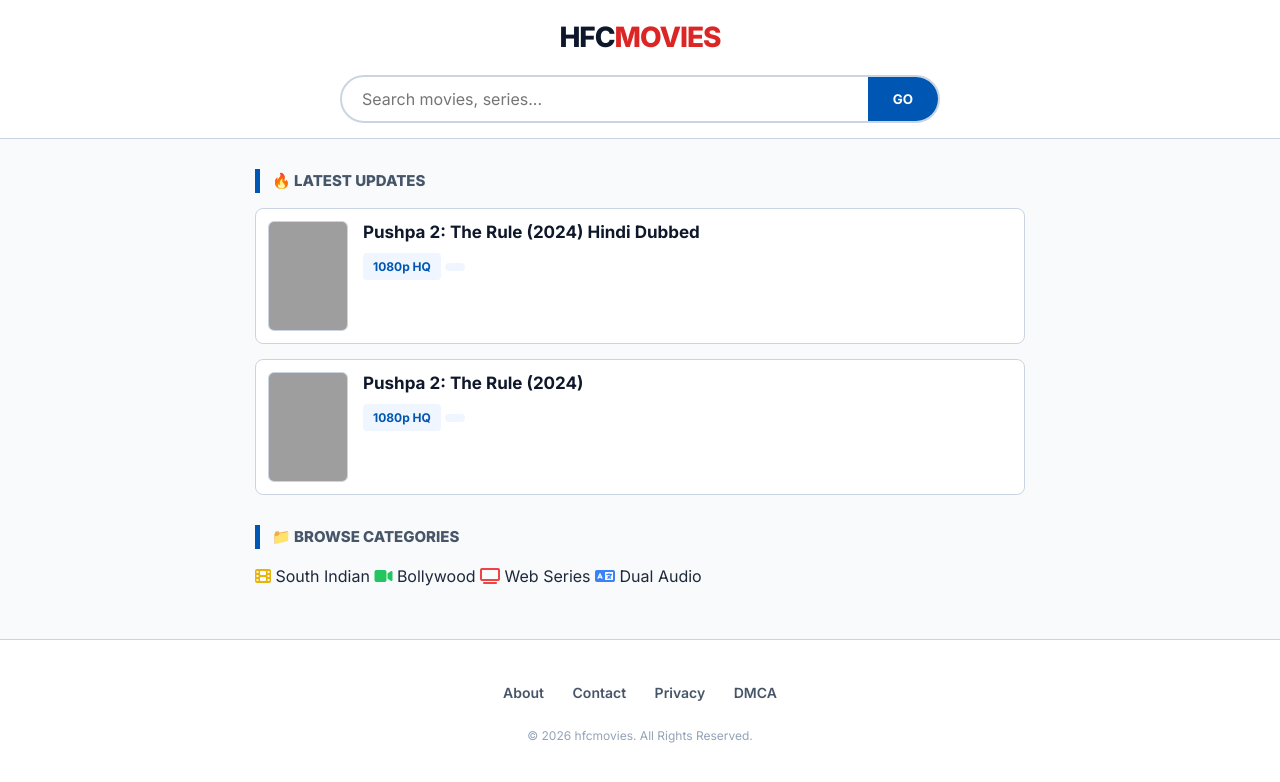
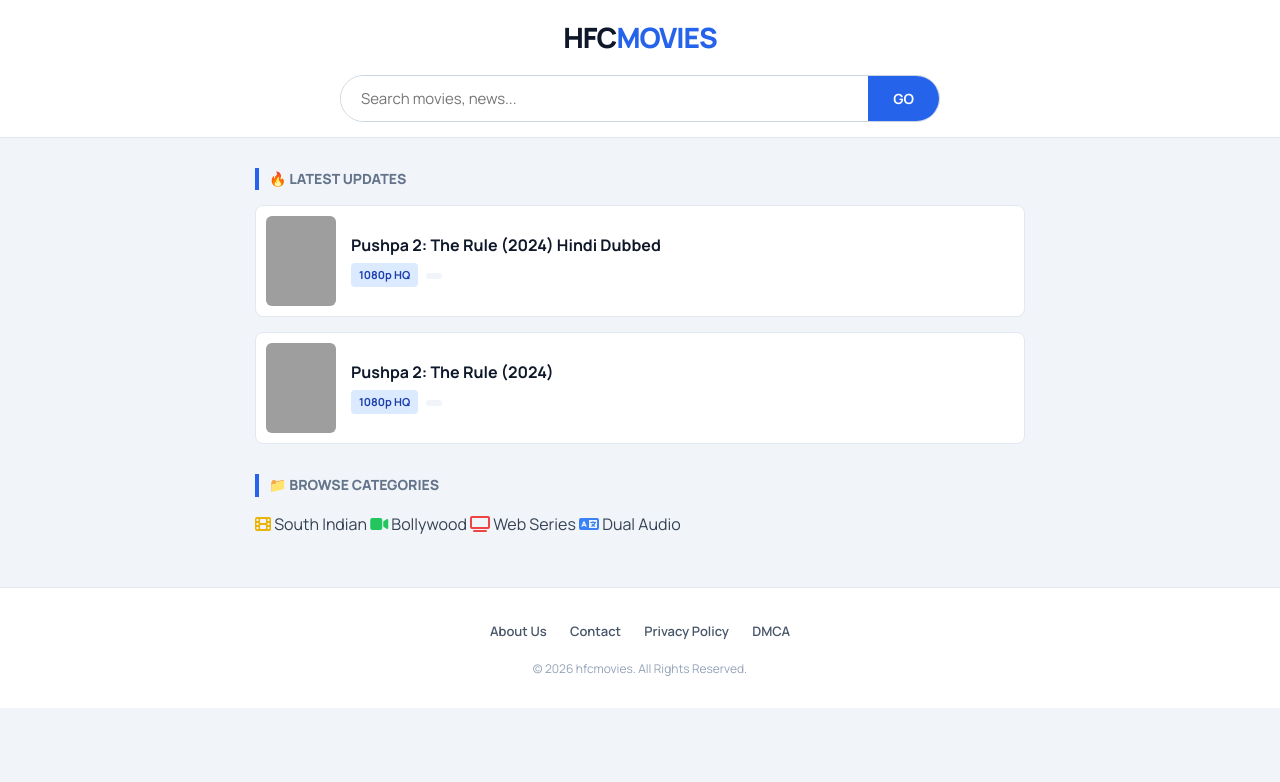
Before and after one commit to narpatprihar2004-boop/hfcmovies, a Jekyll site: the page built from index.html, in a window 1280 px wide, cut to the strip 0-782 px from the top of the page. Built offline with Jekyll 4.4.1, drawn with Linux system fonts in a browser that asks for light colours; the list of posts is cut into pages by our own code; grey boxes are pictures that could not be loaded.

Commit message:
Update default.html

```diff
--- a/_layouts/default.html
+++ b/_layouts/default.html
@@ -3,137 +3,120 @@
 <head>
     <meta charset="UTF-8">
     <meta name="viewport" content="width=device-width, initial-scale=1.0">
-    <title>{{ page.title }}</title>
+    {% seo %}
     <meta name="theme-color" content="#ffffff">
-    {% seo %}
 
     <link rel="preconnect" href="https://fonts.googleapis.com">
     <link rel="preconnect" href="https://fonts.gstatic.com" crossorigin>
-    <link href="https://fonts.googleapis.com/css2?family=Inter:wght@400;600;700;800&display=swap" rel="stylesheet">
+    <link href="https://fonts.googleapis.com/css2?family=Manrope:wght@400;600;700;800&display=swap" rel="stylesheet">
     <link rel="stylesheet" href="https://cdnjs.cloudflare.com/ajax/libs/font-awesome/6.4.0/css/all.min.css">
 
     <style>
-        /* --- 1. ACCESSIBLE VARIABLES (High Contrast) --- */
+        /* --- 1. CORE VARIABLES (High Contrast for Accessibility) --- */
         :root {
-            --primary: #0056b3; /* Darker Blue for Contrast */
+            --primary: #2563eb; /* Professional Blue */
             --dark: #0f172a;
-            --light: #f8fafc;
+            --light: #f1f5f9;
             --white: #ffffff;
-            --text: #1e293b;    /* Dark Slate for readability */
-            --text-gray: #475569; /* Accessible Gray */
-            --border: #cbd5e1;
+            --text: #334155;
+            --border: #e2e8f0;
             --radius: 8px;
         }
 
         /* RESET */
-        * { margin: 0; padding: 0; box-sizing: border-box; font-family: 'Inter', sans-serif; }
-        body { background-color: var(--light); color: var(--text); padding-bottom: 50px; line-height: 1.6; }
+        * { margin: 0; padding: 0; box-sizing: border-box; font-family: 'Manrope', sans-serif; }
+        body { background-color: var(--light); color: var(--text); padding-bottom: 40px; line-height: 1.6; }
         a { text-decoration: none; color: inherit; transition: 0.2s; }
         img { display: block; max-width: 100%; height: auto; }
-        button { cursor: pointer; }
 
-        /* --- HEADER (Nav Fix) --- */
+        /* --- HEADER --- */
         header {
             background: var(--white); border-bottom: 1px solid var(--border);
             padding: 15px 20px; text-align: center;
+            /* Sticky hata diya hai demand ke hisab se */
         }
-        .logo {
-            font-size: 28px; font-weight: 900; color: var(--dark);
-            letter-spacing: -1px; text-transform: uppercase; display: inline-block;
+        .logo { font-size: 28px; font-weight: 800; color: var(--dark); letter-spacing: -1px; display:inline-block; }
+        .logo span { color: var(--primary); }
+
+        /* SEARCH BAR */
+        .search-box {
+            margin: 15px auto 0; max-width: 600px; display: flex;
+            background: #fff; border-radius: 50px; border: 1px solid #cbd5e1; overflow: hidden;
         }
-        .logo span { color: #dc2626; } /* Red Accent */
-
-        /* Search Bar */
-        .search-wrap {
-            margin: 15px auto 0; max-width: 600px; display: flex;
-            background: #fff; border-radius: 50px; border: 2px solid var(--border);
-        }
-        .s-input {
-            flex: 1; border: none; background: transparent; padding: 12px 20px;
-            outline: none; font-size: 16px; color: var(--text);
-        }
-        .s-btn {
-            background: var(--primary); color: white; border: none; padding: 0 25px;
-            border-radius: 0 50px 50px 0; font-weight: 700; aria-label: "Search";
-        }
+        .s-input { flex: 1; border: none; padding: 12px 20px; outline: none; font-size: 15px; }
+        .s-btn { background: var(--primary); color: white; border: none; padding: 0 25px; font-weight: 700; font-size: 14px; }
 
         /* --- CONTAINER --- */
         .container { max-width: 800px; margin: 20px auto; padding: 0 15px; }
 
-        /* --- LIST STYLE (Home) --- */
+        /* --- HOME LIST --- */
         .sec-head {
-            font-size: 15px; font-weight: 800; text-transform: uppercase; color: var(--text-gray);
-            margin: 30px 0 15px; border-left: 5px solid var(--primary); padding-left: 12px;
-            display: flex; align-items: center; justify-content: space-between;
+            font-size: 14px; font-weight: 800; text-transform: uppercase; color: #64748b;
+            margin: 30px 0 15px; border-left: 4px solid var(--primary); padding-left: 10px;
+            display: flex; align-items: center; gap: 8px;
         }
 
         .movie-card {
-            display: flex; background: var(--white); padding: 12px; border-radius: var(--radius);
+            display: flex; background: var(--white); padding: 10px; border-radius: var(--radius);
             margin-bottom: 15px; border: 1px solid var(--border);
-            align-items: flex-start; transition: transform 0.2s;
+            align-items: center; transition: transform 0.2s;
         }
-        .movie-card:hover { transform: translateY(-2px); border-color: var(--primary); }
+        .movie-card:hover { transform: translateY(-3px); border-color: var(--primary); }
 
-        .mc-img {
-            width: 80px; height: 110px; object-fit: cover; border-radius: 6px;
-            flex-shrink: 0; background: #e2e8f0; border: 1px solid var(--border);
+        .mc-img { width: 70px; height: 90px; object-fit: cover; border-radius: 6px; flex-shrink: 0; background: #eee; }
+        .mc-info { padding-left: 15px; flex: 1; }
+        .mc-title { font-size: 16px; font-weight: 700; color: var(--dark); line-height: 1.3; margin-bottom: 5px; }
+
+        .tag { font-size: 11px; font-weight: 700; padding: 3px 8px; border-radius: 4px; display: inline-block; margin-right: 5px; }
+        .t-blue { background: #dbeafe; color: #1e40af; }
+        .t-gray { background: #f1f5f9; color: #475569; }
+
+        /* --- FOLDER LIST --- */
+        .folder-list { display: flex; flex-direction: column; gap: 10px; }
+        .folder-item {
+            background: white; padding: 15px; border-radius: var(--radius); border: 1px solid var(--border);
+            display: flex; align-items: center; justify-content: space-between; font-weight: 700; color: var(--dark);
         }
-        .mc-info { padding-left: 15px; flex: 1; }
-        .mc-title {
-            font-size: 17px; font-weight: 700; color: var(--dark);
-            line-height: 1.4; margin-bottom: 8px;
-        }
-
-        .tag {
-            font-size: 12px; font-weight: 700; padding: 4px 10px; border-radius: 4px;
-            background: #eff6ff; color: var(--primary); display: inline-block;
-        }
+        .folder-left { display: flex; align-items: center; gap: 10px; }
+        .folder-icon { color: #f59e0b; font-size: 20px; }
 
         /* --- POST PAGE --- */
-        .post-wrap { background: white; padding: 25px; border-radius: var(--radius); border: 1px solid var(--border); }
-
-        /* Back Button */
-        .top-back-btn {
-            display: inline-flex; align-items: center; gap: 8px;
-            font-weight: 700; color: var(--primary); margin-bottom: 20px;
-            font-size: 14px;
-        }
-        .top-back-btn:hover { text-decoration: underline; }
+        .post-box { background: white; padding: 20px; border-radius: var(--radius); border: 1px solid var(--border); }
+        .hero { width: 100%; border-radius: var(--radius); margin-bottom: 25px; border: 1px solid var(--border); }
 
         /* Table */
-        .info-tbl { width: 100%; border-collapse: collapse; margin-bottom: 25px; font-size: 15px; }
+        .info-tbl { width: 100%; border-collapse: collapse; margin-bottom: 25px; font-size: 14px; }
         .info-tbl td { padding: 12px; border-bottom: 1px solid var(--border); }
         .info-tbl tr:nth-child(odd) { background: #f8fafc; }
         .info-tbl td:first-child { font-weight: 700; width: 30%; color: var(--dark); }
 
-        /* Download Section */
-        .dl-zone {
-            background: #f0f9ff; border: 2px dashed #0ea5e9; padding: 25px;
-            border-radius: 12px; text-align: center; margin-top: 40px;
+        /* News Box (Professional) */
+        .news-card {
+            background: #fff; border: 1px solid var(--border); padding: 15px;
+            border-radius: 8px; margin-bottom: 15px; border-left: 4px solid #ef4444;
         }
-        .flight-warn {
-            background: #fef2f2; color: #b91c1c; font-size: 13px; font-weight: 700;
-            padding: 10px; border-radius: 6px; margin-bottom: 20px; border: 1px solid #fecaca;
+        .news-src { font-size: 11px; font-weight: 800; text-transform: uppercase; color: #64748b; margin-bottom: 5px; }
+        .news-link { color: var(--primary); font-weight: 700; font-size: 13px; text-decoration: underline; display: block; margin-top: 5px; }
+
+        /* Comments */
+        .comm-box { display: flex; gap: 12px; margin-bottom: 15px; border-bottom: 1px solid #f1f5f9; padding-bottom: 15px; }
+        .u-av { width: 35px; height: 35px; background: #cbd5e1; border-radius: 50%; display: flex; align-items: center; justify-content: center; font-weight: bold; color: white; flex-shrink: 0; }
+
+        /* Download Zone */
+        .dl-zone { background: #eff6ff; border: 2px dashed #3b82f6; padding: 20px; border-radius: 12px; text-align: center; margin-top: 30px; }
+        .main-btn {
+            background: var(--primary); color: white; border: none; padding: 15px 30px; width: 100%; border-radius: 50px;
+            font-size: 16px; font-weight: 800; box-shadow: 0 4px 15px rgba(37, 99, 235, 0.3); transition: 0.3s;
         }
-        .main-btn {
-            background: #16a34a; color: white; border: none; padding: 16px 30px; width: 100%;
-            border-radius: 8px; font-size: 16px; font-weight: 800;
-            box-shadow: 0 4px 0 #15803d; transition: 0.2s;
-        }
-        .main-btn:active { transform: translateY(4px); box-shadow: none; }
         .main-btn:disabled { background: #94a3b8; box-shadow: none; cursor: not-allowed; }
 
-        /* Screenshot Box */
-        .instruction-box {
-            display: none; margin: 20px 0; border: 2px solid #fbbf24;
-            padding: 10px; background: #fffbeb; border-radius: 8px;
-        }
+        /* Back Button */
+        .back-btn-area { text-align: center; margin-top: 30px; }
+        .back-btn { background: #1e293b; color: white; padding: 10px 25px; border-radius: 50px; font-size: 14px; font-weight: 600; }
 
         /* Footer */
-        footer { margin-top: 50px; background: white; border-top: 1px solid var(--border); padding: 40px 20px; text-align: center; }
-        .f-nav a { margin: 0 12px; font-weight: 600; font-size: 14px; color: var(--text-gray); }
-        .f-nav a:hover { color: var(--primary); }
-
+        footer { margin-top: 50px; background: white; border-top: 1px solid var(--border); padding: 30px 20px; text-align: center; }
+        .f-nav a { margin: 0 10px; font-weight: 600; font-size: 13px; color: #475569; }
     </style>
 </head>
 <body>
@@ -141,8 +124,8 @@
     <header>
         <a href="{{ site.baseurl }}/" class="logo">HFC<span>MOVIES</span></a>
 
-        <div class="search-wrap">
-            <input type="text" class="s-input" placeholder="Search movies, series..." aria-label="Search">
+        <div class="search-box">
+            <input type="text" id="searchInput" class="s-input" placeholder="Search movies, news...">
             <button class="s-btn">GO</button>
         </div>
     </header>
@@ -153,12 +136,12 @@
 
     <footer>
         <div class="f-nav">
-            <a href="/about/">About</a>
+            <a href="/about/">About Us</a>
             <a href="/contact/">Contact</a>
-            <a href="/privacy/">Privacy</a>
+            <a href="/privacy/">Privacy Policy</a>
             <a href="/dmca/">DMCA</a>
         </div>
-        <p style="margin-top: 20px; font-size: 12px; color: #94a3b8;">&copy; 2026 hfcmovies. All Rights Reserved.</p>
+        <p style="margin-top: 15px; font-size: 12px; color: #94a3b8;">&copy; 2026 hfcmovies. All Rights Reserved.</p>
     </footer>
 
 </body>
```
